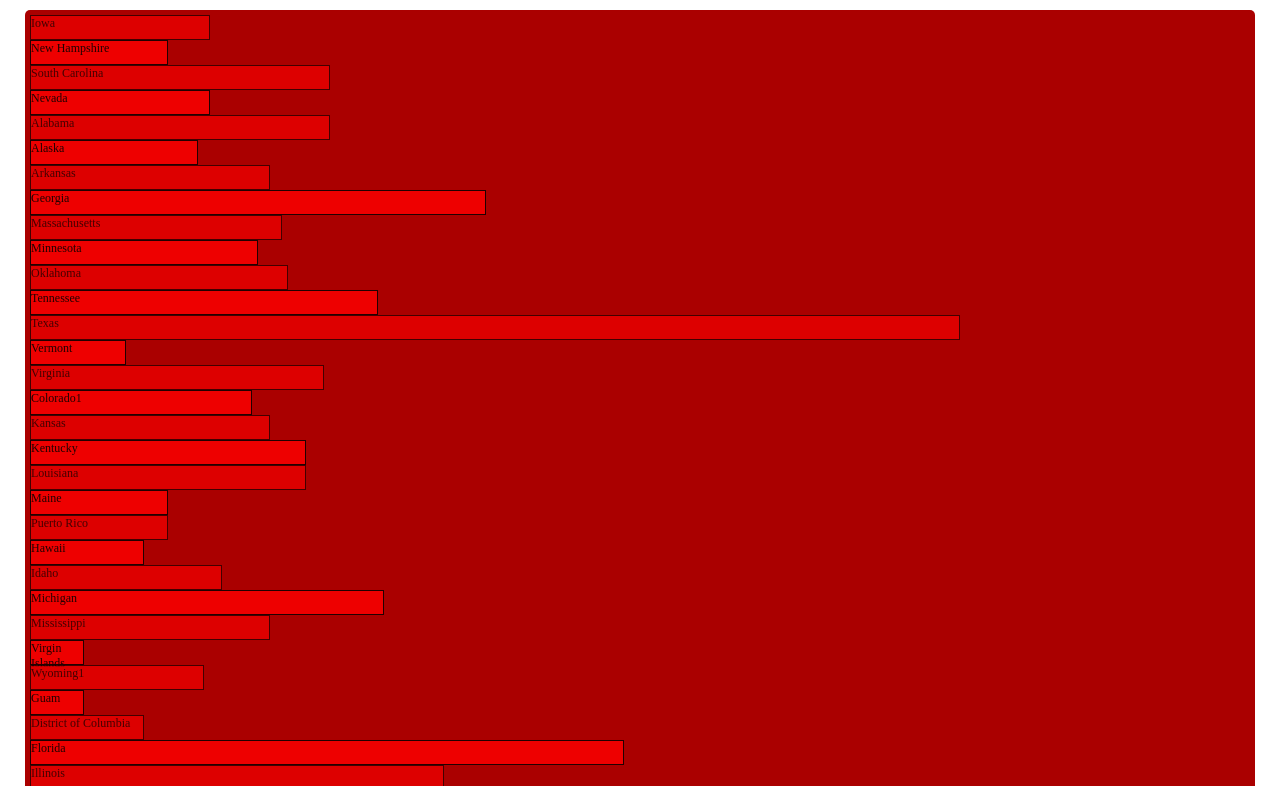
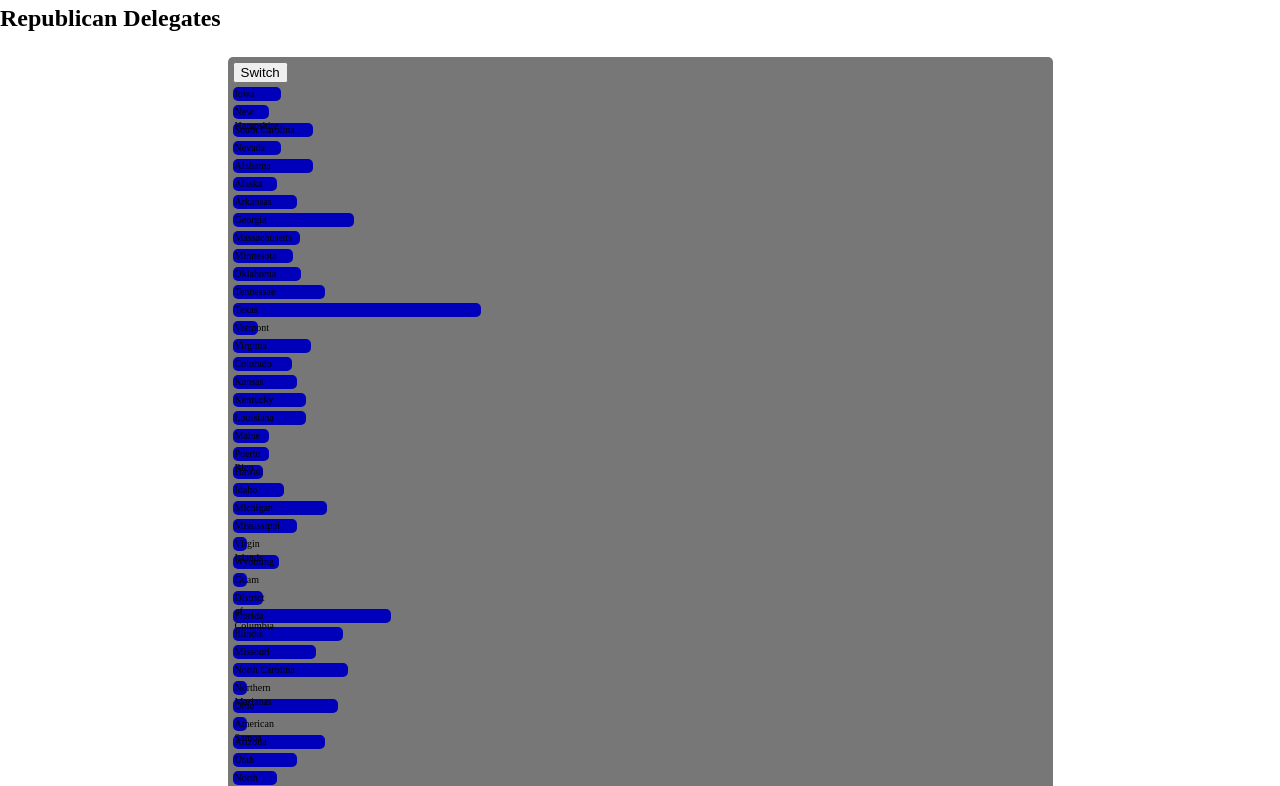
Before and after one commit to omgimanerd/softdev, a website: page hw05/index.html in a window 1280 px wide. Shown: the part 52-838 px from the top of the page. Drawn offline with nearby package versions, Linux system fonts and the light colour scheme.

Commit message:
knobs and dinguses

```diff
--- a/hw05/css/style.css
+++ b/hw05/css/style.css
@@ -24,23 +24,19 @@ h1 {
 }
 
 #container {
-  background-color: #aa0000;
+  width: 825px;
+  background-color: #777;
   padding: 5px;
-  margin: 25px;
+  margin: 25px auto;
   border-radius: 5px;
 }
 
 #container div {
-  height: 25px;
-  background-color: red;
-  border: 1px solid black;
-  font-size: 12px;
+  height: 14px;
+  line-height: 14px;
+  margin: 4px 0px;
+  padding: 0px 2px;
+  border-radius: 5px;
+  font-size: 10px;
+  font-family: "Comic Sans";
 }
-
-#container div:nth-child(even) {
-  opacity: 0.8;
-}
-
-#container div:nth-child(odd) {
-  opacity: 0.6;
-}
--- /dev/null
+++ b/hw05/data/data.js
@@ -0,0 +1,399 @@
+/**
+ * @fileoverview This file contains the data from both parties for all states.
+ * @author alvin.lin.dev@gmail.com (Alvin Lin)
+ */
+
+var delegateData = [
+  {
+    "state": "Iowa",
+    "republicanAllotmentDate": "February 1",
+    "republicanDelegates": "30",
+    "democratAllotmentDate": "February 1",
+    "democratDelegates": "44"
+  },
+  {
+    "state": "New Hampshire",
+    "republicanAllotmentDate": "February 9",
+    "republicanDelegates": "23",
+    "democratAllotmentDate": "February 9",
+    "democratDelegates": "24"
+  },
+  {
+    "state": "South Carolina",
+    "republicanAllotmentDate": "February 20",
+    "republicanDelegates": "50",
+    "democratAllotmentDate": "February 27",
+    "democratDelegates": "53"
+  },
+  {
+    "state": "Nevada",
+    "republicanAllotmentDate": "February 23",
+    "republicanDelegates": "30",
+    "democratAllotmentDate": "February 20",
+    "democratDelegates": "35"
+  },
+  {
+    "state": "Alabama",
+    "republicanAllotmentDate": "March 1",
+    "republicanDelegates": "50",
+    "democratAllotmentDate": "March 1",
+    "democratDelegates": "53"
+  },
+  {
+    "state": "Alaska",
+    "republicanAllotmentDate": "March 1",
+    "republicanDelegates": "28",
+    "democratAllotmentDate": "March 26",
+    "democratDelegates": "16"
+  },
+  {
+    "state": "Arkansas",
+    "republicanAllotmentDate": "March 1",
+    "republicanDelegates": "40",
+    "democratAllotmentDate": "March 1",
+    "democratDelegates": "32"
+  },
+  {
+    "state": "Georgia",
+    "republicanAllotmentDate": "March 1",
+    "republicanDelegates": "76",
+    "democratAllotmentDate": "March 1",
+    "democratDelegates": "102"
+  },
+  {
+    "state": "Massachusetts",
+    "republicanAllotmentDate": "March 1",
+    "republicanDelegates": "42",
+    "democratAllotmentDate": "March 1",
+    "democratDelegates": "91"
+  },
+  {
+    "state": "Minnesota",
+    "republicanAllotmentDate": "March 1",
+    "republicanDelegates": "38",
+    "democratAllotmentDate": "March 1",
+    "democratDelegates": "77"
+  },
+  {
+    "state": "Oklahoma",
+    "republicanAllotmentDate": "March 1",
+    "republicanDelegates": "43",
+    "democratAllotmentDate": "March 1",
+    "democratDelegates": "38"
+  },
+  {
+    "state": "Tennessee",
+    "republicanAllotmentDate": "March 1",
+    "republicanDelegates": "58",
+    "democratAllotmentDate": "March 1",
+    "democratDelegates": "67"
+  },
+  {
+    "state": "Texas",
+    "republicanAllotmentDate": "March 1",
+    "republicanDelegates": "155",
+    "democratAllotmentDate": "March 1",
+    "democratDelegates": "222"
+  },
+  {
+    "state": "Vermont",
+    "republicanAllotmentDate": "March 1",
+    "republicanDelegates": "16",
+    "democratAllotmentDate": "March 1",
+    "democratDelegates": "16"
+  },
+  {
+    "state": "Virginia",
+    "republicanAllotmentDate": "March 1",
+    "republicanDelegates": "49",
+    "democratAllotmentDate": "March 1",
+    "democratDelegates": "95"
+  },
+  {
+    "state": "Colorado",
+    "republicanAllotmentDate": "March 1",
+    "republicanDelegates": "37",
+    "democratAllotmentDate": "March 1",
+    "democratDelegates": "66"
+  },
+  {
+    "state": "Kansas",
+    "republicanAllotmentDate": "March 5",
+    "republicanDelegates": "40",
+    "democratAllotmentDate": "March 5",
+    "democratDelegates": "33"
+  },
+  {
+    "state": "Kentucky",
+    "republicanAllotmentDate": "March 5",
+    "republicanDelegates": "46",
+    "democratAllotmentDate": "May 17",
+    "democratDelegates": "55"
+  },
+  {
+    "state": "Louisiana",
+    "republicanAllotmentDate": "March 5",
+    "republicanDelegates": "46",
+    "democratAllotmentDate": "March 5",
+    "democratDelegates": "51"
+  },
+  {
+    "state": "Maine",
+    "republicanAllotmentDate": "March 5",
+    "republicanDelegates": "23",
+    "democratAllotmentDate": "March 6",
+    "democratDelegates": "25"
+  },
+  {
+    "state": "Puerto Rico",
+    "republicanAllotmentDate": "March 6",
+    "republicanDelegates": "23",
+    "democratAllotmentDate": "June 5",
+    "democratDelegates": "60"
+  },
+  {
+    "state": "Hawaii",
+    "republicanAllotmentDate": "March 8",
+    "republicanDelegates": "19",
+    "democratAllotmentDate": "March 26",
+    "democratDelegates": "25"
+  },
+  {
+    "state": "Idaho",
+    "republicanAllotmentDate": "March 8",
+    "republicanDelegates": "32",
+    "democratAllotmentDate": "March 22",
+    "democratDelegates": "23"
+  },
+  {
+    "state": "Michigan",
+    "republicanAllotmentDate": "March 8",
+    "republicanDelegates": "59",
+    "democratAllotmentDate": "March 8",
+    "democratDelegates": "130"
+  },
+  {
+    "state": "Mississippi",
+    "republicanAllotmentDate": "March 8",
+    "republicanDelegates": "40",
+    "democratAllotmentDate": "March 8",
+    "democratDelegates": "36"
+  },
+  {
+    "state": "Virgin Islands",
+    "republicanAllotmentDate": "March 10",
+    "republicanDelegates": "9",
+    "democratAllotmentDate": "June 4",
+    "democratDelegates": "7"
+  },
+  {
+    "state": "Wyoming",
+    "republicanAllotmentDate": "March 12",
+    "republicanDelegates": "29",
+    "democratAllotmentDate": "April 9",
+    "democratDelegates": "14"
+  },
+  {
+    "state": "Guam",
+    "republicanAllotmentDate": "March 12",
+    "republicanDelegates": "9",
+    "democratAllotmentDate": "May 7",
+    "democratDelegates": "7"
+  },
+  {
+    "state": "District of Columbia",
+    "republicanAllotmentDate": "March 12",
+    "republicanDelegates": "19",
+    "democratAllotmentDate": "June 14",
+    "democratDelegates": "20"
+  },
+  {
+    "state": "Florida",
+    "republicanAllotmentDate": "March 15",
+    "republicanDelegates": "99",
+    "democratAllotmentDate": "March 15",
+    "democratDelegates": "214"
+  },
+  {
+    "state": "Illinois",
+    "republicanAllotmentDate": "March 15",
+    "republicanDelegates": "69",
+    "democratAllotmentDate": "March 15",
+    "democratDelegates": "156"
+  },
+  {
+    "state": "Missouri",
+    "republicanAllotmentDate": "March 15",
+    "republicanDelegates": "52",
+    "democratAllotmentDate": "March 15",
+    "democratDelegates": "71"
+  },
+  {
+    "state": "North Carolina",
+    "republicanAllotmentDate": "March 15",
+    "republicanDelegates": "72",
+    "democratAllotmentDate": "March 15",
+    "democratDelegates": "107"
+  },
+  {
+    "state": "Northern Marianas",
+    "republicanAllotmentDate": "March 15",
+    "republicanDelegates": "9",
+    "democratAllotmentDate": "March 12",
+    "democratDelegates": "6"
+  },
+  {
+    "state": "Ohio",
+    "republicanAllotmentDate": "March 15",
+    "republicanDelegates": "66",
+    "democratAllotmentDate": "March 15",
+    "democratDelegates": "143"
+  },
+  {
+    "state": "American Samoa",
+    "republicanAllotmentDate": "March 22",
+    "republicanDelegates": "9",
+    "democratAllotmentDate": "March 1",
+    "democratDelegates": "6"
+  },
+  {
+    "state": "Arizona",
+    "republicanAllotmentDate": "March 22",
+    "republicanDelegates": "58",
+    "democratAllotmentDate": "March 22",
+    "democratDelegates": "75"
+  },
+  {
+    "state": "Utah",
+    "republicanAllotmentDate": "March 22",
+    "republicanDelegates": "40",
+    "democratAllotmentDate": "March 22",
+    "democratDelegates": "33"
+  },
+  {
+    "state": "North Dakota",
+    "republicanAllotmentDate": "April 1",
+    "republicanDelegates": "28",
+    "democratAllotmentDate": "June 7",
+    "democratDelegates": "18"
+  },
+  {
+    "state": "Wisconsin",
+    "republicanAllotmentDate": "April 5",
+    "republicanDelegates": "42",
+    "democratAllotmentDate": "April 5",
+    "democratDelegates": "86"
+  },
+  {
+    "state": "New York",
+    "republicanAllotmentDate": "April 19",
+    "republicanDelegates": "95",
+    "democratAllotmentDate": "April 19",
+    "democratDelegates": "247"
+  },
+  {
+    "state": "Connecticut",
+    "republicanAllotmentDate": "April 26",
+    "republicanDelegates": "28",
+    "democratAllotmentDate": "April 26",
+    "democratDelegates": "55"
+  },
+  {
+    "state": "Delaware",
+    "republicanAllotmentDate": "April 26",
+    "republicanDelegates": "16",
+    "democratAllotmentDate": "April 26",
+    "democratDelegates": "21"
+  },
+  {
+    "state": "Maryland",
+    "republicanAllotmentDate": "April 26",
+    "republicanDelegates": "38",
+    "democratAllotmentDate": "April 26",
+    "democratDelegates": "95"
+  },
+  {
+    "state": "Pennsylvania",
+    "republicanAllotmentDate": "April 26",
+    "republicanDelegates": "71",
+    "democratAllotmentDate": "April 26",
+    "democratDelegates": "189"
+  },
+  {
+    "state": "Rhode Island",
+    "republicanAllotmentDate": "April 26",
+    "republicanDelegates": "19",
+    "democratAllotmentDate": "April 26",
+    "democratDelegates": "24"
+  },
+  {
+    "state": "Indiana",
+    "republicanAllotmentDate": "May 3",
+    "republicanDelegates": "57",
+    "democratAllotmentDate": "May 3",
+    "democratDelegates": "83"
+  },
+  {
+    "state": "Nebraska",
+    "republicanAllotmentDate": "May 10",
+    "republicanDelegates": "36",
+    "democratAllotmentDate": "March 5",
+    "democratDelegates": "25"
+  },
+  {
+    "state": "West Virginia",
+    "republicanAllotmentDate": "May 10",
+    "republicanDelegates": "34",
+    "democratAllotmentDate": "May 10",
+    "democratDelegates": "29"
+  },
+  {
+    "state": "Oregon",
+    "republicanAllotmentDate": "May 17",
+    "republicanDelegates": "28",
+    "democratAllotmentDate": "May 17",
+    "democratDelegates": "61"
+  },
+  {
+    "state": "Washington",
+    "republicanAllotmentDate": "May 24",
+    "republicanDelegates": "44",
+    "democratAllotmentDate": "March 26",
+    "democratDelegates": "101"
+  },
+  {
+    "state": "California",
+    "republicanAllotmentDate": "June 7",
+    "republicanDelegates": "172",
+    "democratAllotmentDate": "June 7",
+    "democratDelegates": "475"
+  },
+  {
+    "state": "Montana",
+    "republicanAllotmentDate": "June 7",
+    "republicanDelegates": "27",
+    "democratAllotmentDate": "June 7",
+    "democratDelegates": "21"
+  },
+  {
+    "state": "New Jersey",
+    "republicanAllotmentDate": "June 7",
+    "republicanDelegates": "51",
+    "democratAllotmentDate": "June 7",
+    "democratDelegates": "126"
+  },
+  {
+    "state": "New Mexico",
+    "republicanAllotmentDate": "June 7",
+    "republicanDelegates": "24",
+    "democratAllotmentDate": "June 7",
+    "democratDelegates": "34"
+  },
+  {
+    "state": "South Dakota",
+    "republicanAllotmentDate": "June 7",
+    "republicanDelegates": "29",
+    "democratAllotmentDate": "June 7",
+    "democratDelegates": "20"
+  }
+]
--- a/hw05/index.html
+++ b/hw05/index.html
@@ -1,23 +1,22 @@
 <!DOCTYPE html>
 <html>
   <head>
-    <title>
-      Republican Doots and Dings
-    </title>
-
     <link rel="stylesheet"
           href="css/style.css" />
   </head>
 
   <body>
 
-    <h1>Republican Doots and Dings</h1>
+    <h1>Republican/Democrat Doots and Dings</h1>
+
+    <h2>Republican Delegates</h2>
 
     <div id="container">
+      <button id="switch">Switch</button>
     </div>
 
     <script src="bower/d3/d3.min.js"></script>
-    <script src="data/republicans.js"></script>
+    <script src="data/data.js"></script>
     <script src="index.js"></script>
   </body>
 </html>
--- a/hw05/index.js
+++ b/hw05/index.js
@@ -5,10 +5,36 @@
 
 window.addEventListener('load', function() {
   var container = d3.select('#container');
-  var graph = container.selectAll('div').data(delegates).enter();
+  var republicans = true;
+
+  var getScaledWidth = d3.scale.linear()
+    .domain([0, 500])
+    .range([0, 800]);
+  var graph = container.selectAll('div').data(delegateData).enter();
+
   graph.append('div').text(function(data, index) {
-    return states[index];
+    return data.state;
   }).style('width', function(data, index) {
-    return Math.round(data * 6) + 'px';
+    return getScaledWidth(data.republicanDelegates) + 'px';
+  }).style('background-color', '#0000bb');
+
+  document.getElementById('switch').addEventListener('click', function() {
+    container.selectAll('div').data(delegateData)
+      .transition().duration(1000)
+      .style('width', function(data, index) {
+        if (republicans) {
+          return getScaledWidth(data.democratDelegates) + 'px';
+        }
+        return getScaledWidth(data.republicanDelegates) + 'px';
+      })
+      .style('background-color', function() {
+        if (republicans) {
+          return '#bb0000';
+        }
+        return '#0000bb';
+      });
+
+
+    republicans = !republicans;
   });
 });
```
